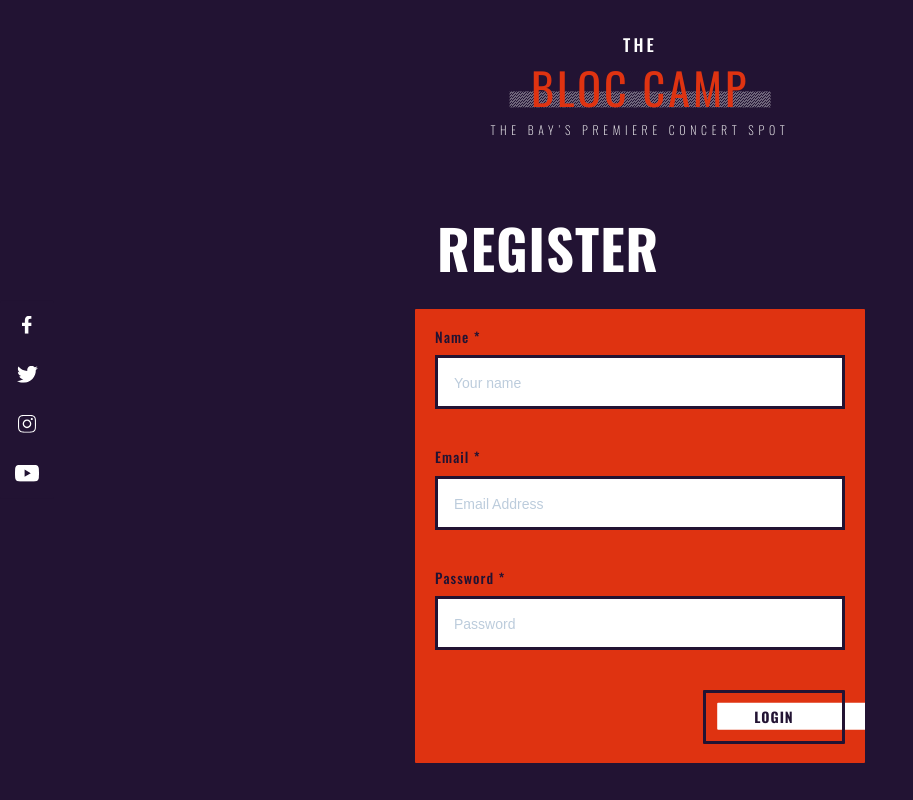
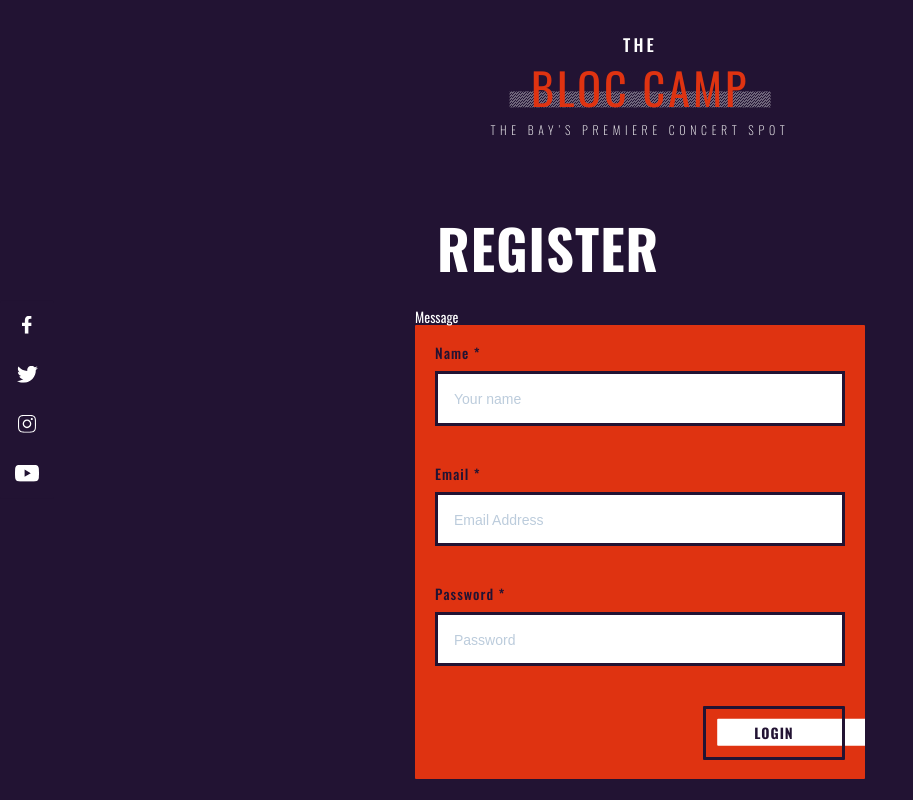
Before and after one commit to SutheeDev/The-Bloc-Camp, a React (Create React App) app in the folder client/: page /register in a window 1280 px wide. Shown: the top 800 px of the page, without its empty margins (0-913 px from the left). Built offline with nearby package versions, Linux system fonts and the light colour scheme.

Commit message:
add Message component to register page

```diff
--- a/client/src/pages/Register.js
+++ b/client/src/pages/Register.js
@@ -30,6 +30,7 @@ const Register = () => {
       <section class="login">
         <div class="login-container">
           <h1>Register</h1>
+          {values.showMessage && <Message />}
 
           <form onSubmit={onSubmit} class="login-form">
             <FormRow
```
